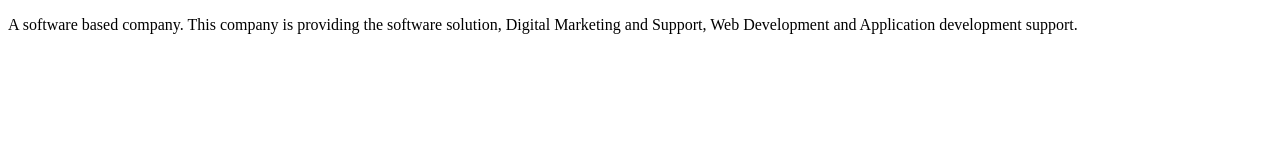
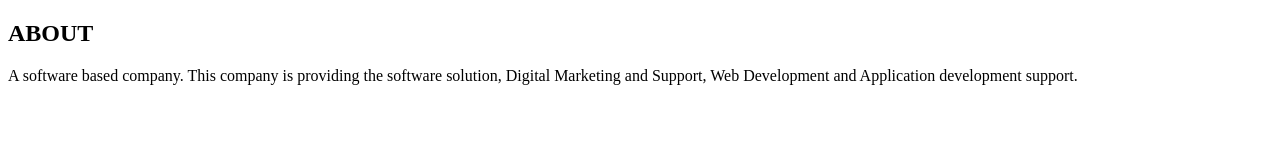
Before and after one commit to omkrit/git, a plain HTML site: page about_company.html in a window 1280 px wide. Drawn offline with Linux system fonts and the light colour scheme.

Commit message:
Modified Heading

```diff
--- a/about_company.html
+++ b/about_company.html
@@ -10,6 +10,7 @@
 
 <!-- Body Section content -->
 <body>
+    <H2>ABOUT</H2>
     <p>A software based company. This company is providing the software solution, Digital Marketing and Support, Web Development and Application development support. </p>
 
 </body>
```
